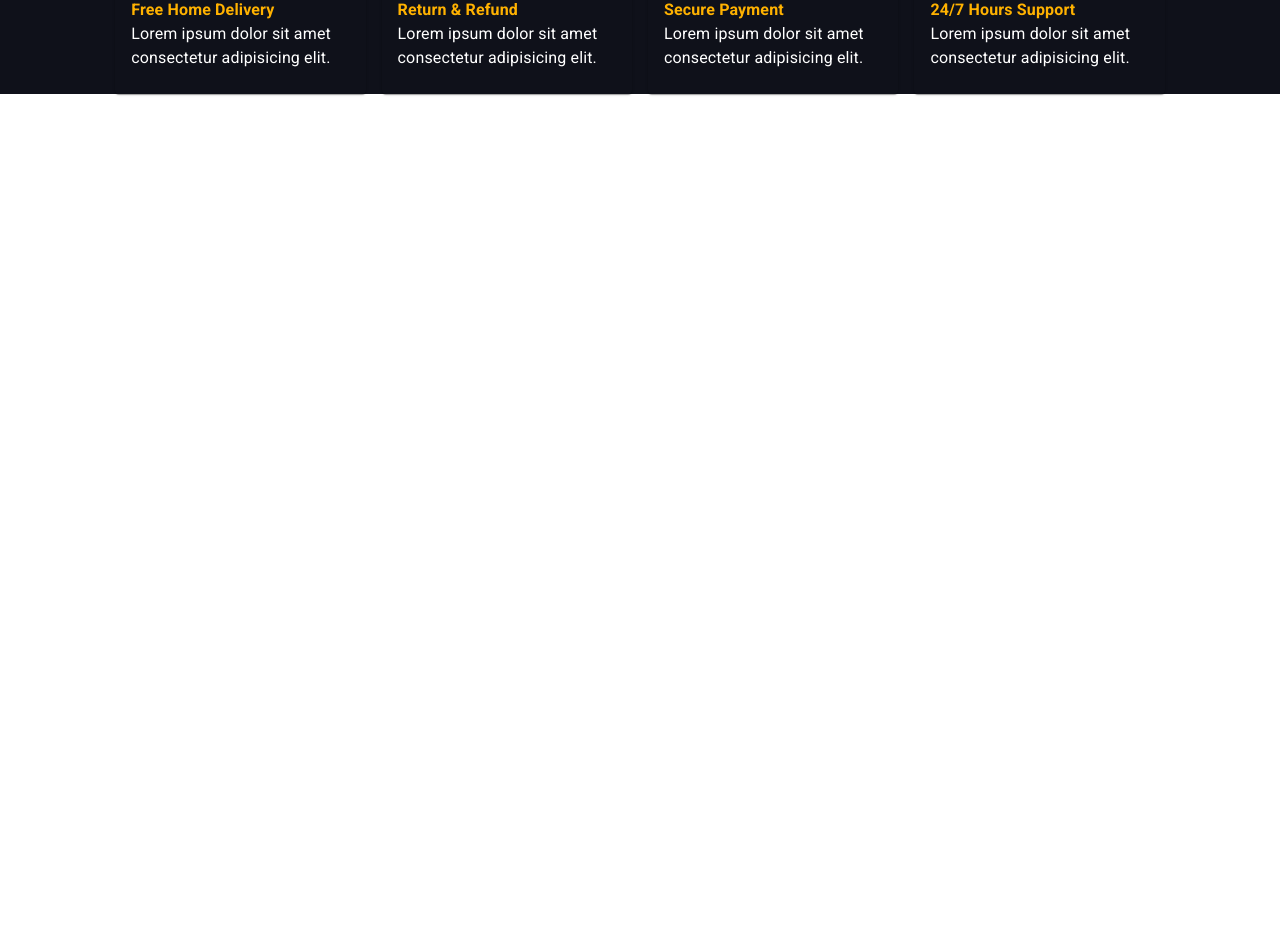
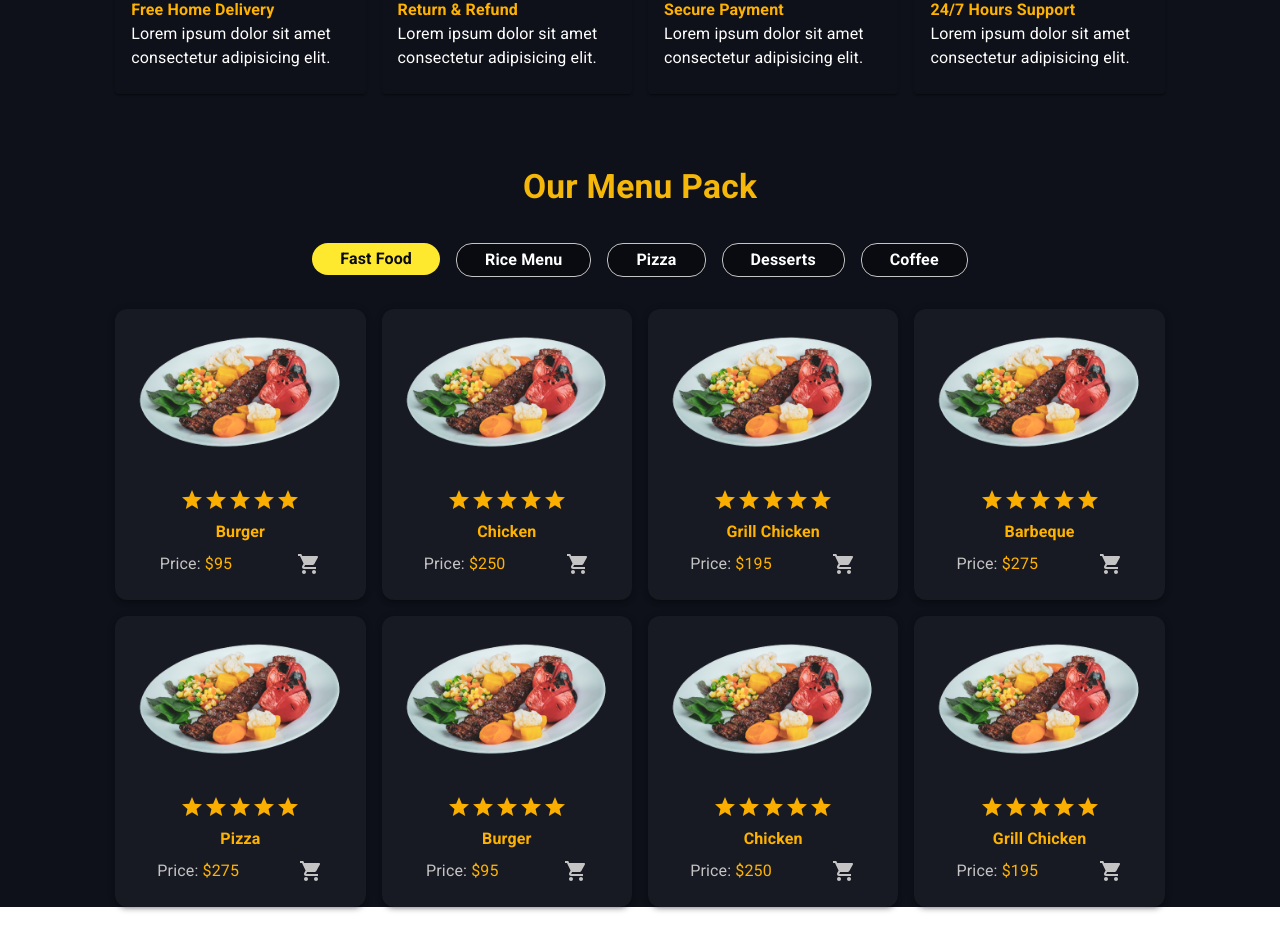
Before and after one commit to aleroses/chef-food, a React (Vite) app: page / in a window 1280 px wide. Shown: the part 1610-2560 px from the top of the page. Before the commit the page ends 1752 px from the top, so only its background shows below. Built offline with nearby package versions, Linux system fonts and the light colour scheme.

Commit message:
create MenuPack component

```diff
--- a/src/components/choose-us/ChooseUs.jsx
+++ b/src/components/choose-us/ChooseUs.jsx
@@ -11,8 +11,6 @@ import pastaImg from "../../assets/images/pasta.png";
 import { chooseUs } from "../../assets/fake-data/choose-us";
 
 export const ChooseUs = () => {
-  console.log(chooseUs);
-
   return (
     <Box
       component="article"
@@ -20,7 +18,7 @@ export const ChooseUs = () => {
         width: "82%",
         justifySelf: "center",
         mb: 6,
-        border: "none",
+        // border: "none",
       }}
     >
       <Card
--- a/src/components/hero-slider/ChevronIcon.jsx
+++ b/src/components/hero-slider/ChevronIcon.jsx
@@ -18,8 +18,6 @@ export const ChevronIcon = ({
   const windowHeight = window.innerHeight;
 
   const iconHeight = windowHeight < 682 ? "40%" : "17rem";
-
-  console.log(windowHeight);
 
   const nextSlide = () => {
     if (currentIndex === totalSlides - 2) {
--- /dev/null
+++ b/src/components/menu-pack/MenuPack.jsx
@@ -0,0 +1,255 @@
+import { useState } from "react";
+import {
+  Box,
+  Chip,
+  Stack,
+  Typography,
+  Grid,
+  Card,
+  CardMedia,
+  CardContent,
+  Rating,
+} from "@mui/material";
+import {
+  fastFoodProducts,
+  riceMenuProducts,
+  dessertProducts,
+  pizzaProducts,
+  coffeeProducts,
+} from "../../assets/fake-data/products.js";
+import { ShoppingCart as ShoppingCartIcon } from "@mui/icons-material";
+
+const categoryData = [
+  {
+    id: "01",
+    name: "Fast Food",
+    productData: fastFoodProducts,
+  },
+  {
+    id: "02",
+    name: "Rice Menu",
+    productData: riceMenuProducts,
+  },
+  {
+    id: "03",
+    name: "Pizza",
+    productData: pizzaProducts,
+  },
+  {
+    id: "04",
+    name: "Desserts",
+    productData: dessertProducts,
+  },
+  {
+    id: "05",
+    name: "Coffee",
+    productData: coffeeProducts,
+  },
+];
+
+export const MenuPack = () => {
+  const [selectedCategoryId, setSelectedCategoryId] =
+    useState("01");
+
+  const currentCategory = categoryData.find(
+    (item) => item.id === selectedCategoryId
+  );
+
+  const products = currentCategory?.productData || [];
+
+  const handleCategoryChange = (categoryId) => {
+    setSelectedCategoryId(categoryId);
+  };
+
+  return (
+    <Box
+      component="section"
+      sx={{
+        width: "82%",
+        justifySelf: "center",
+        p: 0,
+        mb: 6,
+      }}
+    >
+      <Typography
+        variant="h4"
+        component="h2"
+        gutterBottom
+        sx={{
+          justifySelf: "center",
+          fontSize: {
+            xs: "1.6em",
+            sm: "2.1em",
+          },
+          fontWeight: 700,
+          p: 3,
+        }}
+      >
+        Our Menu Pack
+      </Typography>
+
+      <Stack
+        direction="row"
+        sx={{
+          flexWrap: "wrap",
+          justifyContent: "center",
+          mb: 4,
+          gap: 2,
+        }}
+      >
+        {categoryData.map((category) => (
+          <Chip
+            key={category.id}
+            label={category.name}
+            aria-label={category.name}
+            onClick={() =>
+              handleCategoryChange(category.id)
+            }
+            sx={{
+              fontWeight: "700",
+              color:
+                selectedCategoryId === category.id
+                  ? "primary.main"
+                  : "primary.contrast",
+              bgcolor:
+                selectedCategoryId === category.id
+                  ? "accent.tertiary"
+                  : "primary.main",
+              "&:hover": {
+                color:
+                  selectedCategoryId === category.id
+                    ? "primary.main"
+                    : "primary.contrast",
+                bgcolor:
+                  selectedCategoryId === category.id
+                    ? "accent.tertiary"
+                    : "primary.main",
+              },
+              border:
+                selectedCategoryId === category.id
+                  ? "none"
+                  : "1px solid #c4c4c4",
+              cursor: "pointer",
+
+              fontSize: {
+                xs: "0.8em",
+                sm: "1em",
+              },
+              p: {
+                xs: "0.8em",
+                sm: "1em",
+              },
+            }}
+          />
+        ))}
+      </Stack>
+      <Grid container spacing={2}>
+        {products.map((product) => (
+          <Grid
+            key={product.id}
+            size={{
+              xs: 6,
+              sm: 4,
+              md: 3,
+            }}
+          >
+            <Card
+              sx={{
+                // width: "100%",
+                // height: "100%",
+                // display: "flex",
+                // flexDirection: "column",
+                borderRadius: 3,
+                boxShadow: 3,
+                bgcolor: "transparent.white.light",
+              }}
+            >
+              <CardMedia
+                component="img"
+                image={product.imgUrl}
+                alt={product.title}
+                sx={{
+                  width: "100%",
+                  // objectFit: "cover",
+                }}
+              />
+
+              <CardContent
+                sx={{
+                  width: "100%",
+                  height: "100%",
+                  display: "flex",
+                  flexDirection: "column",
+                  // flexGrow: 1,
+                  // justifyContent: "center",
+                  alignItems: "center",
+                  p: 1.5,
+                  // m: 0,
+                  gap: 1,
+                }}
+              >
+                <Rating
+                  value={5}
+                  sx={{
+                    fontSize: {
+                      xs: "1.2em",
+                      sm: "1.5em",
+                    },
+                  }}
+                />
+                <Typography
+                  component="h5"
+                  sx={{
+                    color: "accent.main",
+                    fontSize: {
+                      xs: "0.8em",
+                      sm: "1em",
+                    },
+                    fontWeight: "bold",
+                  }}
+                >
+                  {product.title}
+                </Typography>
+
+                <Box
+                  sx={{
+                    width: "100%",
+                    display: "flex",
+                    justifyContent: "space-around",
+                    alignItems: "center",
+                  }}
+                >
+                  <Typography
+                    component="span"
+                    sx={{
+                      fontSize: {
+                        xs: "0.8em",
+                        sm: "1em",
+                      },
+                    }}
+                  >
+                    Price:
+                    <Typography
+                      variant="body1"
+                      component="span"
+                      sx={{
+                        fontSize: {
+                          xs: "0.8rem",
+                          sm: "1rem",
+                        },
+                        color: "accent.main",
+                      }}
+                    >
+                      {` $${product.price}`}
+                    </Typography>
+                  </Typography>
+                  <ShoppingCartIcon />
+                </Box>
+              </CardContent>
+            </Card>
+          </Grid>
+        ))}
+      </Grid>
+    </Box>
+  );
+};
--- a/src/components/products-card/ProductCards.jsx
+++ b/src/components/products-card/ProductCards.jsx
@@ -126,10 +126,6 @@ export const ProductCards = () => {
                     {` $${item.price}`}
                   </Typography>
                 </Typography>
-                {/* <Chip
-                        label={`$${item.price}`}
-                        color="primary"
-                      /> */}
                 <ShoppingCartIcon />
               </Box>
             </CardContent>
--- a/src/pages/Home.jsx
+++ b/src/pages/Home.jsx
@@ -3,6 +3,7 @@ import { Header } from "../components/header/Header";
 import { HeroSlider } from "../components/hero-slider/HeroSlider";
 import { PopularMenu } from "../components/popular-menu/PopularMenu";
 import { ChooseUs } from "../components/choose-us/ChooseUs";
+import { MenuPack } from "../components/menu-pack/MenuPack";
 
 export const Home = () => {
   return (
@@ -11,6 +12,7 @@ export const Home = () => {
       <HeroSlider />
       <PopularMenu />
       <ChooseUs />
+      <MenuPack />
     </>
   );
 };
```
